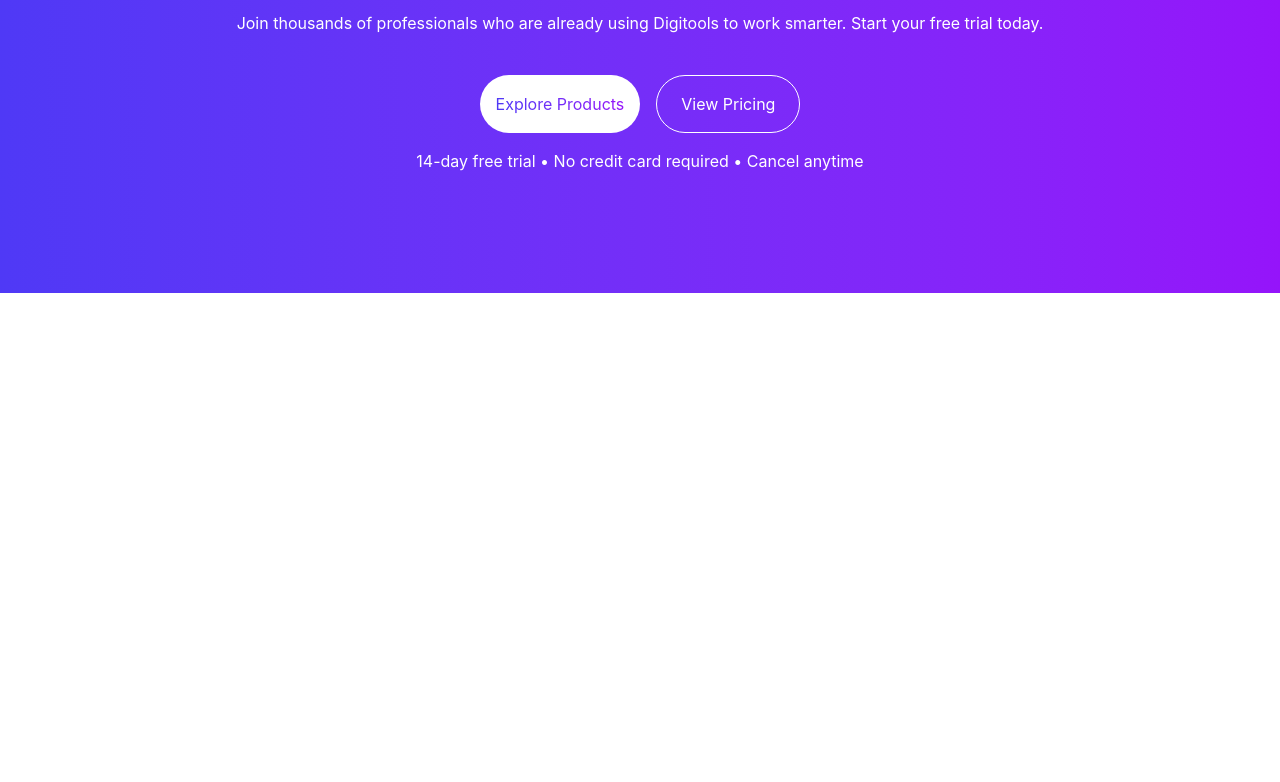
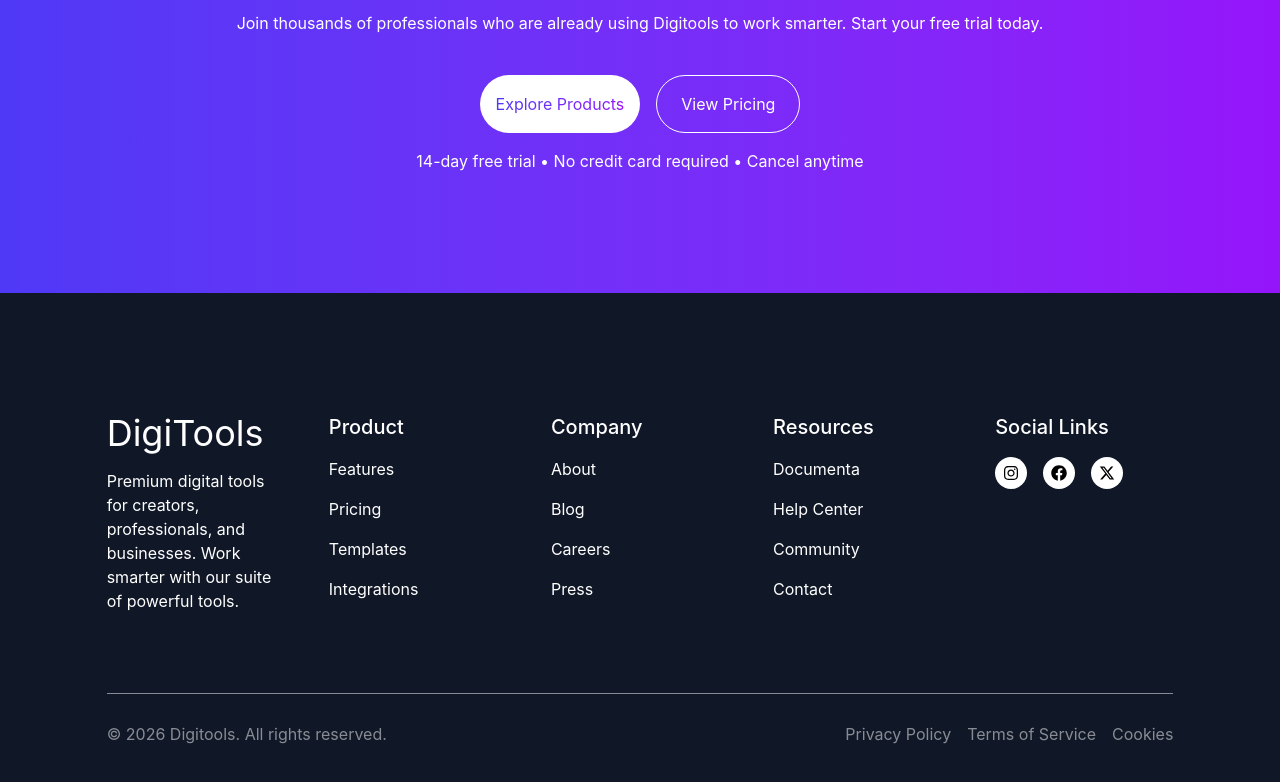
Before and after one commit to kaziabdullahfuad/B13-A6-DigiTools, a React (Vite) app: page / in a window 1280 px wide. Shown: the part 4177-4959 px from the top of the page. Before the commit the page ends 4470 px from the top, so only its background shows below. Built offline with nearby package versions, Linux system fonts and the light colour scheme.

Commit message:
Completed

```diff
--- a/src/Components/Footer/Footer.jsx
+++ b/src/Components/Footer/Footer.jsx
@@ -1,9 +1,87 @@
 import React from 'react';
+import { FaInstagram } from "react-icons/fa";
+import { FaFacebook } from "react-icons/fa";
+import { FaXTwitter } from "react-icons/fa6";
 
 const Footer = () => {
     return (
-        <div>
+        <div className='bg-[#101727] pt-30 pb-9'>
 
+            <div className='w-10/12 mx-auto mb-20'>
+
+            <div className=' text-white  grid md:grid-cols-5  gap-11 '>
+                <div >
+                    <h2 className='text-4xl mb-4'>DigiTools</h2>
+                    <p>Premium digital tools for creators, professionals, and businesses. Work smarter with our suite of powerful tools.</p>
+                </div>
+
+                <div>
+                    <h3 className='mb-4 text-xl font-medium'>Product</h3>
+
+                    <ul className='space-y-4'>
+                        <li><a href="">Features</a></li>
+                        <li><a href="">Pricing</a></li>
+                        <li><a href="">Templates</a></li>
+                        <li><a href="">Integrations</a></li>
+                    </ul>
+                </div>
+
+                <div>
+                    <h3 className='mb-4 text-xl font-medium'>Company</h3>
+
+                    <ul className='space-y-4'>
+                        <li><a href="">About</a></li>
+                        <li><a href="">Blog</a></li>
+                        <li><a href="">Careers</a></li>
+                        <li><a href="">Press</a></li>
+                    </ul>
+                </div>
+                <div>
+
+                    <h3 className='mb-4 text-xl font-medium'>Resources</h3>
+
+                    <ul className='space-y-4'>
+                        <li><a href="">Documenta</a></li>
+                        <li><a href="">Help Center</a></li>
+                        <li><a href="">Community</a></li>
+                        <li><a href="">Contact</a></li>
+                    </ul>
+                </div>
+
+                <div>
+                    <h3 className='font-medium text-xl mb-4'>Social Links</h3>
+
+                    <div className='flex gap-4 items-center'>
+                        <div className='bg-white p-2 w-fit rounded-full'>
+
+                        <FaInstagram className='text-black' />
+                        </div>
+                        <div className='bg-white p-2 w-fit rounded-full'>
+                        <FaFacebook className='text-black' />
+
+                        </div>
+                        <div className='bg-white p-2 w-fit rounded-full'>
+
+                        <FaXTwitter className='text-black' />
+                        </div>
+                    </div>
+                </div>
+            </div>
+
+
+         </div>
+          <div className='text-white opacity-50 w-10/12 mx-auto'>
+                <hr className='mb-7' />
+
+                <div className='flex justify-between'>
+                    <p>© 2026 Digitools. All rights reserved.</p>
+                    <div className='flex gap-4'>
+                        <p>Privacy Policy</p>
+                        <p>Terms of Service</p>
+                        <p>Cookies</p>
+                    </div>
+                </div>
+          </div>
         </div>
     );
 };
```
